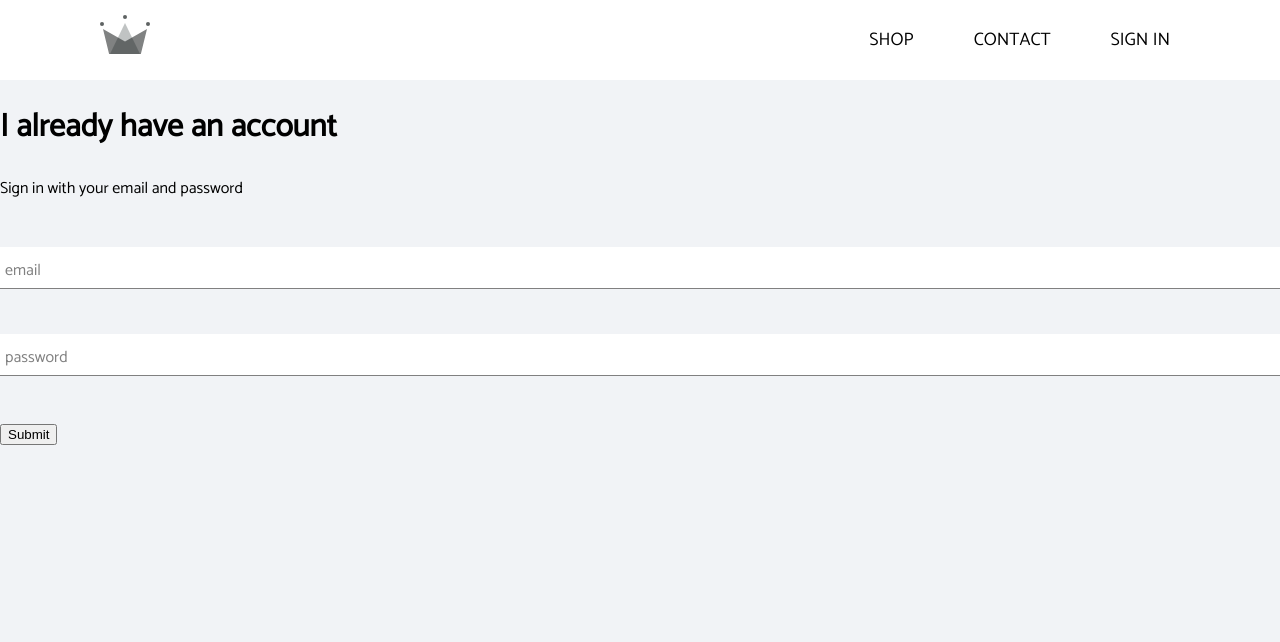
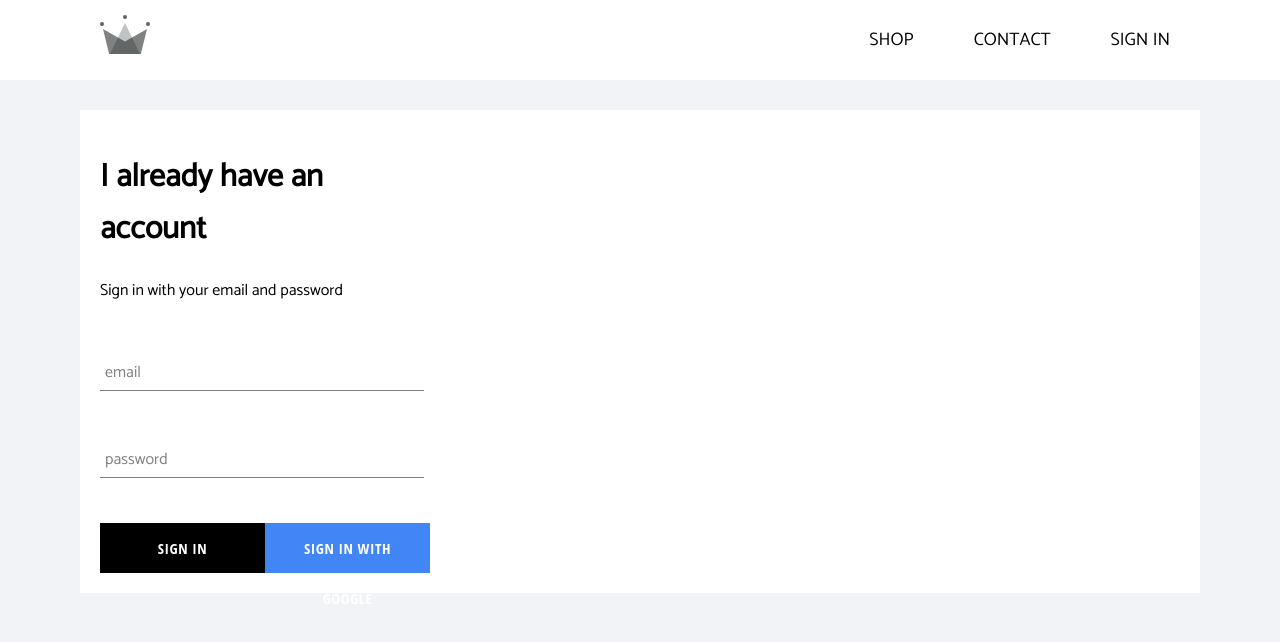
Before and after one commit to shauryasr4/styleup-ecommerce, a React (Create React App) app: page /signin in a window 1280 px wide. Shown: the top 642 px of the page. Built offline with nearby package versions, Linux system fonts and the light colour scheme; no server answers.

Commit message:
added google signin option|added custom button component

```diff
--- a/package.json
+++ b/package.json
@@ -3,6 +3,7 @@
   "version": "0.1.0",
   "private": true,
   "dependencies": {
+    "firebase": "^7.6.1",
     "node-sass": "^4.13.0",
     "react": "^16.12.0",
     "react-dom": "^16.12.0",
--- a/src/App.js
+++ b/src/App.js
@@ -7,11 +7,35 @@ import HomePage from './pages/homepage/homepage.page';
 import ShopPage from './pages/shop/shop-page.component';
 import Header from './components/header/header.component';
 import SignInRegistrationPage from './pages/signin-registration-page/signin-registration-page.component';
+import {auth} from './firebase/firebase.utils';
 
-function App() {
+class App extends React.Component {
+  constructor() {
+    super();
+
+    this.state = {
+      currentUser: null
+    }
+  }
+
+  unsubscribeFromAuth = null;
+
+  componentDidMount() {
+    auth.onAuthStateChanged(user => {
+      this.setState({currentUser: user});
+    })
+  }
+
+  componentWillUnmount() {
+    this.unsubscribeFromAuth();
+  }
+
+  render()
+  {
+    const { currentUser } = this.state;
     return (
       <div className="App">
-      <Header />
+        <Header currentUser = {currentUser}/>
         <Switch>
           <Route exact path='/' component={HomePage} />
           <Route path='/shop' component={ShopPage} />
@@ -20,5 +44,6 @@ function App() {
       </div>
     );
   }
+}
 
 export default App;
--- a/src/components/collection-preview/collection-preview.style.scss
+++ b/src/components/collection-preview/collection-preview.style.scss
@@ -2,6 +2,7 @@
 
     padding: 20px;
     background-color: white;
+    margin-bottom: 15px;
 
     .card-container {
         display: flex;
--- /dev/null
+++ b/src/components/custom-button/custom-button.component.jsx
@@ -0,0 +1,13 @@
+import React from 'react';
+
+import './custom-button.style.scss';
+
+const CustomButton = ({children, googleSignInButton,...remainingProps}) => {
+    return (
+        <button className={(googleSignInButton? 'google-sign-in':'') +' custom-button'} {...remainingProps}>
+            {children}
+        </button>
+    )
+}
+
+export default CustomButton;
--- /dev/null
+++ b/src/components/custom-button/custom-button.style.scss
@@ -0,0 +1,33 @@
+.custom-button {
+    min-width: 165px;
+    width: auto;
+    height: 50px;
+    letter-spacing: 0.5px;
+    line-height: 50px;
+    padding: 0 35px 0 35px;
+    font-size: 15px;
+    background-color: black;
+    color: white;
+    text-transform: uppercase;
+    font-family: 'Open Sans Condensed';
+    font-weight: bolder;
+    border: none;
+    cursor: pointer;
+
+    &:hover {
+      background-color: white;
+      color: black;
+      border: 1px solid black;
+    }
+
+    &.google-sign-in {
+        color: white;
+        background-color: #4285f4;
+
+        &:hover{
+            background-color: white;
+            color: #4285f4;
+            border: 1px solid #4285f4;
+        }
+    }
+  }
--- a/src/components/header/header.component.jsx
+++ b/src/components/header/header.component.jsx
@@ -4,8 +4,9 @@ import "./header.style.scss";
 import { ReactComponent as Logo } from "../../assets/crown.svg";
 
 import { Link } from "react-router-dom";
+import { auth } from "../../firebase/firebase.utils";
 
-const Header = props => {
+const Header = ({currentUser}) => {
   return (
     <div className="header">
       <div className="logo-container">
@@ -18,9 +19,11 @@ const Header = props => {
         <Link className="navigation-item" to="/">
           CONTACT
         </Link>
-        <Link className="navigation-item" to="/signin">
-          SIGN IN
-        </Link>
+        {
+          currentUser?
+          <div className="navigation-item" onClick={()=>{auth.signOut()}}>SIGN OUT</div> :
+          <Link className="navigation-item" to="/signin">SIGN IN</Link>
+        }
       </div>
     </div>
   );
--- a/src/components/header/header.style.scss
+++ b/src/components/header/header.style.scss
@@ -18,6 +18,7 @@
             padding: 10px 30px;
             text-decoration: none;
             color: black;
+            cursor: pointer;
         }
     }
 }
--- a/src/components/sign-in-form/sign-in-form.component.jsx
+++ b/src/components/sign-in-form/sign-in-form.component.jsx
@@ -3,6 +3,9 @@ import React from 'react';
 import './sign-in-form.style.scss';
 
 import FormInput from '../form-input/form-input.component';
+import CustomButton from '../custom-button/custom-button.component';
+
+import { signInWithGoogle } from '../../firebase/firebase.utils';
 
 class SignInForm extends React.Component {
     constructor(props) {
@@ -34,7 +37,14 @@ class SignInForm extends React.Component {
                     <FormInput label='email' type='text' name='email' value={email} changeHandler={this.changeHandler} required />
                     <FormInput label='password' type='password' name='password' value={password} changeHandler={this.changeHandler} required />
                 </form>
-                <input type='submit' value='Submit' />
+                <div className='footer-container'>
+                    <CustomButton type='submit' >
+                        Sign In
+                    </CustomButton>
+                    <CustomButton onClick={signInWithGoogle} googleSignInButton >
+                        Sign In With Google
+                    </CustomButton>
+                </div>
             </div>
         )
     }
--- a/src/components/sign-in-form/sign-in-form.style.scss
+++ b/src/components/sign-in-form/sign-in-form.style.scss
@@ -0,0 +1,4 @@
+.footer-container {
+    display: flex;
+    justify-content: space-around;
+}
--- /dev/null
+++ b/src/firebase/firebase.utils.js
@@ -0,0 +1,25 @@
+import firebase from 'firebase/app';
+import 'firebase/firestore';
+import 'firebase/auth';
+
+const config = {
+    apiKey: "AIzaSyDkgv-EHpXRz10HTUOyJL8D0QMgXE6DZ7k",
+    authDomain: "clothing-db-5a69a.firebaseapp.com",
+    databaseURL: "https://clothing-db-5a69a.firebaseio.com",
+    projectId: "clothing-db-5a69a",
+    storageBucket: "clothing-db-5a69a.appspot.com",
+    messagingSenderId: "783987080928",
+    appId: "1:783987080928:web:b6d21a01985c6fcf3bda85",
+    measurementId: "G-3ZM4S318GF"
+}
+
+firebase.initializeApp(config);
+
+export const auth = firebase.auth();
+export const firestore = firebase.firestore();
+
+const provider = new firebase.auth.GoogleAuthProvider();
+provider.setCustomParameters({ prompt: 'select_account' });
+export const signInWithGoogle = () => auth.signInWithPopup(provider);
+
+export default firebase;
--- a/src/pages/shop/shop-page.style.scss
+++ b/src/pages/shop/shop-page.style.scss
@@ -1,3 +1,3 @@
 .shop-container {
-    padding: 30px 80px;
+    margin: 30px 80px;
 }
--- a/src/pages/signin-registration-page/signin-registration-page.style.scss
+++ b/src/pages/signin-registration-page/signin-registration-page.style.scss
@@ -1,5 +1,8 @@
 .sign-in-container {
+    margin: 30px 80px;
+    padding: 20px;
+    background-color: white;
     .sign-in-form-container {
-
+        width: 30%;
     }
 }
```
Also changed, not shown: 1 other file (tests, documents, lock files or other folders). Lines whose indentation alone changed are shown as unchanged.
